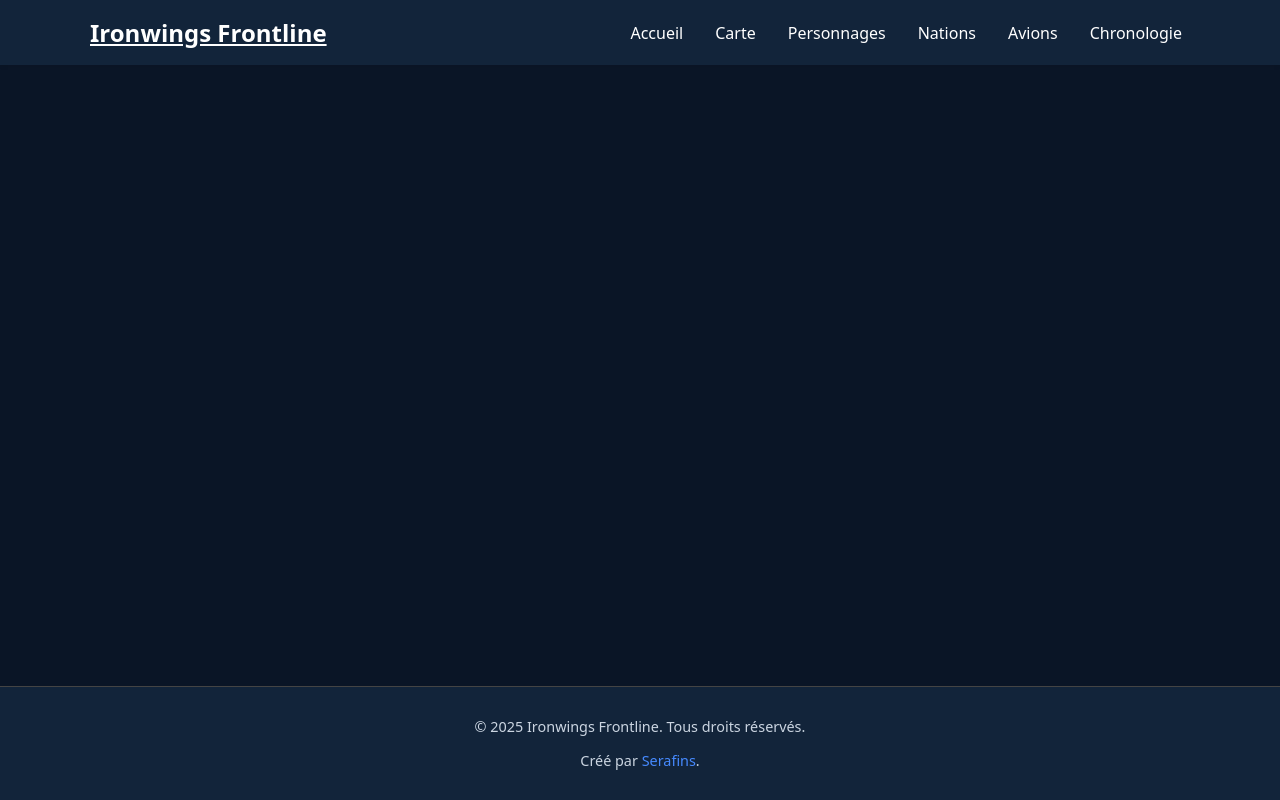
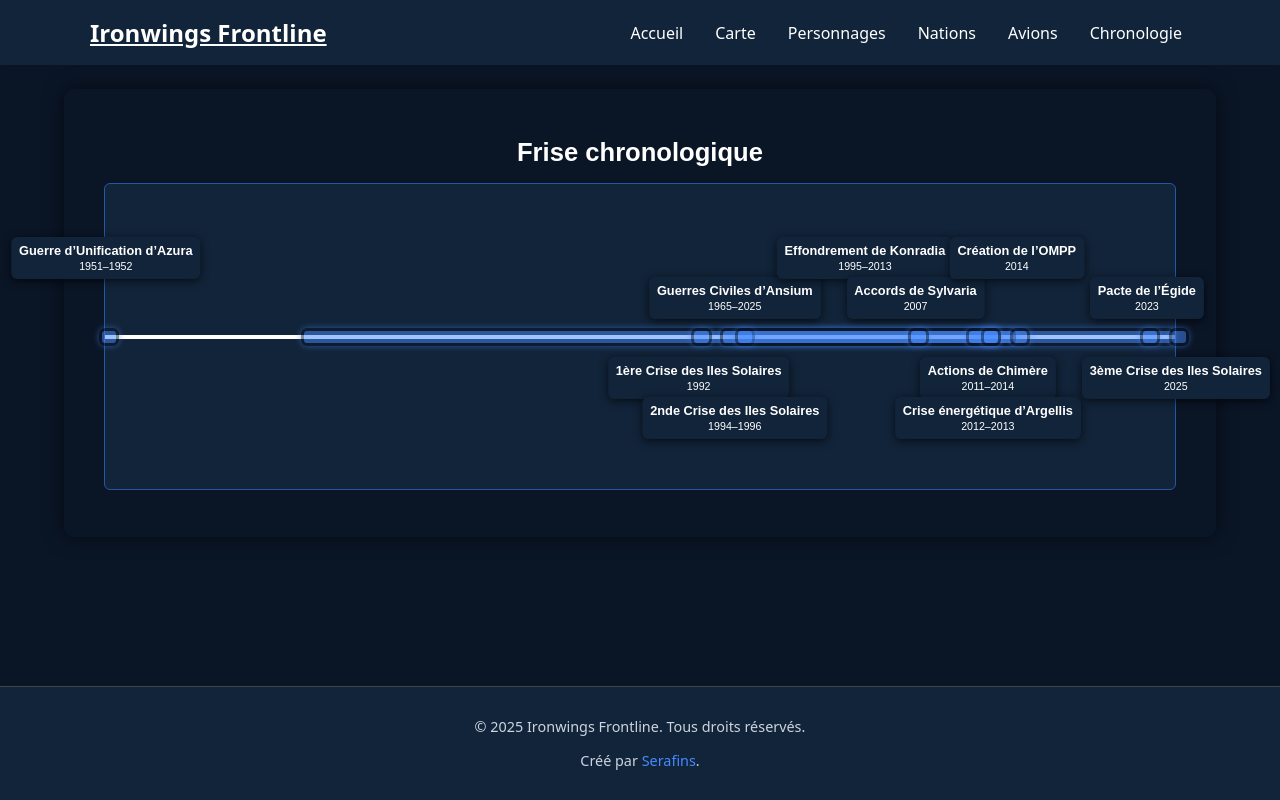
Before and after one commit to NeokoWorld/ironwing-frontline, a React (Vite) app: page /timeline in a window 1280 px wide. Built offline with nearby package versions, Linux system fonts and the light colour scheme.

Commit message:
feat: timeline working

```diff
--- a/src/App.tsx
+++ b/src/App.tsx
@@ -10,7 +10,7 @@ import Characters from './pages/Characters';
 import CharacterDetailPage from './pages/CharacterDetail';
 import Nations from './pages/Nations';
 import Aircrafts from './pages/Aircrafts';
-//import TimeLine from './pages/TimeLine';
+import TimeLine from './pages/TimeLine';
 
 function App() {
   return (
@@ -25,6 +25,7 @@ function App() {
             <Route path="/characters/:slug" element={<CharacterDetailPage />} />
             <Route path="/nations" element={<Nations />} />
             <Route path="/aircrafts" element={<Aircrafts />} />
+            <Route path="/timeline" element={<TimeLine />} />
           </Routes>
         </main>
         <Footer />
--- a/src/data/parseTimeline.ts
+++ b/src/data/parseTimeline.ts
@@ -1,4 +1,4 @@
 import YAML from 'yaml';
-import raw from './timeLine.yaml?raw';
+import raw from './timeline.yaml?raw';
 
-export const timeLineData = YAML.parse(raw).timeLine;
+export const timelineData = YAML.parse(raw).timeline;
--- /dev/null
+++ b/src/pages/TimeLine.tsx
@@ -0,0 +1,169 @@
+import { useState, useMemo } from 'react';
+import { timelineData } from '../data/parseTimeline';
+import '../styles/TimeLine.css';
+
+type TimelineEvent = {
+  title: string;
+  years: string; // ex: "1992" ou "1994–1996"
+  summary: string;
+  consequences: string[];
+};
+
+type PositionedEvent = TimelineEvent & {
+  startYear: number;
+  endYear: number;
+  row: number;
+  leftPercent: number;
+  widthPercent: number;
+};
+
+export default function TimeLine() {
+  const [selectedEvent, setSelectedEvent] = useState<TimelineEvent | null>(null);
+  const [hoveredIndex, setHoveredIndex] = useState<number | null>(null);
+
+  // Extraire toutes les années (début et fin)
+  const years = useMemo(() => {
+    return timelineData.flatMap((e: TimelineEvent) => {
+      const parts = e.years.split('–');
+      return parts.length === 2
+        ? [parseInt(parts[0]), parseInt(parts[1])]
+        : [parseInt(parts[0])];
+    });
+  }, []);
+
+  const minYear = Math.min(...years);
+  const maxYear = Math.max(...years);
+  const totalYears = maxYear - minYear;
+
+  // Position en % sur la timeline
+  const getPosition = (start: number) =>
+    ((start - minYear) / totalYears) * 100;
+  const getWidth = (start: number, end: number) =>
+    ((end - start || 1) / totalYears) * 100;
+
+  const positionedEvents: PositionedEvent[] = useMemo(() => {
+    const rows: { endYear: number }[] = [];
+    const res: PositionedEvent[] = [];
+
+    timelineData.forEach((event: TimelineEvent) => {
+      const parts = event.years.split('–');
+      const startYear = parseInt(parts[0]);
+      const endYear = parts.length === 2 ? parseInt(parts[1]) : startYear;
+
+      // Trouver une ligne libre (pas de chevauchement)
+      let row = 0;
+      while (row < rows.length) {
+        if (startYear > rows[row].endYear) break;
+        row++;
+      }
+
+      if (row === rows.length) rows.push({ endYear: endYear });
+      else rows[row].endYear = endYear;
+
+      res.push({
+        ...event,
+        startYear,
+        endYear,
+        row,
+        leftPercent: getPosition(startYear),
+        widthPercent: getWidth(startYear, endYear),
+      });
+    });
+
+    return res;
+  }, [getPosition, getWidth]);
+
+  return (
+    <main className="timeline-container">
+      <h1 className="intro-text">Frise chronologique</h1>
+
+      <div className="timeline-bar">
+        {/* Ligne principale horizontale */}
+        <div className="timeline-line" />
+
+        {/* Barres événements */}
+        {positionedEvents.map((event, idx) => (
+          <div
+            key={idx}
+            className={`event-bar${hoveredIndex === idx ? ' highlight' : ''}`}
+            style={{
+              left: `${event.leftPercent - 0.6}%`,
+              width: `${event.widthPercent}%`,
+              top: '50%',
+              transform: 'translateY(-50%)',
+            }}
+            title={`${event.title} (${event.years})`}
+            onClick={() => setSelectedEvent(event)}
+            onMouseEnter={() => setHoveredIndex(idx)}
+            onMouseLeave={() => setHoveredIndex(null)}
+          />
+        ))}
+
+        {/* Bulles/titres */}
+        {positionedEvents.map((event, idx) => (
+          <div
+            key={`bubble-${idx}`}
+            className={`event-bubble${hoveredIndex === idx ? ' highlight' : ''}`}
+            style={{
+              left: `${event.leftPercent + event.widthPercent / 2 - 0.6}%`,
+              top: (() => {
+                const pos = idx % 4;
+                if (pos === 0) return 'calc(50% - 100px)';
+                if (pos === 1) return 'calc(50% - 60px)';
+                if (pos === 2) return 'calc(50% + 20px)';
+                return 'calc(50% + 60px)';
+              })(),
+              transform: 'translateX(-50%)',
+            }}
+            onClick={() => setSelectedEvent(event)}
+            onMouseEnter={() => setHoveredIndex(idx)}
+            onMouseLeave={() => setHoveredIndex(null)}
+            title={`${event.title} (${event.years})`}
+          >
+            <div className="event-label">
+              <strong>{event.title}</strong>
+              <br />
+              <small>{event.years}</small>
+            </div>
+          </div>
+        ))}
+      </div>
+
+      {selectedEvent && (
+        <EventModal
+          event={selectedEvent}
+          onClose={() => setSelectedEvent(null)}
+        />
+      )}
+    </main>
+  );
+}
+
+function EventModal({
+  event,
+  onClose,
+}: {
+  event: TimelineEvent;
+  onClose: () => void;
+}) {
+  return (
+    <div className="modal-overlay" onClick={onClose}>
+      <div className="modal-content" onClick={(e) => e.stopPropagation()}>
+        <button className="modal-close" onClick={onClose}>
+          ×
+        </button>
+        <h2>{event.title}</h2>
+        <p>
+          <strong>Période :</strong> {event.years}
+        </p>
+        <p>{event.summary}</p>
+        <h3>Conséquences</h3>
+        <ul>
+          {event.consequences.map((item, idx) => (
+            <li key={idx}>{item}</li>
+          ))}
+        </ul>
+      </div>
+    </div>
+  );
+}
--- a/src/styles/TimeLine.css
+++ b/src/styles/TimeLine.css
@@ -1,46 +1,123 @@
-.timeline-page {
-    padding: 2rem;
+.timeline-container {
+  max-width: none !important;
+  width: 90vw;
+  height: 35vw;
+  margin-top: 1.5rem;
+  margin-left: calc(-45vw + 50%);
+  padding: 2rem 2.5rem; /* un peu d'espace horizontal */
+  box-sizing: border-box;
+  font-family: Arial, sans-serif;
+  user-select: none;
+  color: var(--color-text);
+  background-color: var(--color-bg);
+  border-radius: 10px;
+  box-shadow: 0 0 20px #0008;
+  overflow: visible;
 }
 
-  .timeline-container {
-    position: relative;
-    height: 150px;
-    overflow-x: auto;
-    border-bottom: 2px solid #ccc;
-    margin-top: 2rem;
+.intro-text {
+  text-align: center;
+  margin-bottom: 1rem;
+  font-weight: 600;
+  font-size: 1.6rem;
+  color: var(--color-primary);
 }
 
 .timeline-bar {
+  position: relative;
+  background: var(--color-secondary);
+  border-radius: 6px;
+  box-sizing: border-box;
+  border: 1px solid #2557a7;
+  height: 80%;
+}
+
+
+/* Ligne principale horizontale */
+.timeline-line {
   position: absolute;
   top: 50%;
   left: 0;
   right: 0;
   height: 4px;
-    background: #888;
+  background: var(--color-primary);
+  z-index: 1;
   transform: translateY(-50%);
 }
 
-  .timeline-event {
+/* Barres événements */
+.event-bar {
   position: absolute;
-    top: 0;
-    height: 100px;
+  height: 12px;
+  border-radius: 6px;
+  border-color: var(--color-bg);
+  border-style: solid ;
+  background: var(--color-accent);
   cursor: pointer;
+  opacity: 0.5;
+  transition: opacity 0.3s, box-shadow 0.3s;
+  z-index: 5;
+  box-shadow: 0 0 6px var(--color-accent);
 }
 
-  .timeline-dot {
+.event-bar:hover {
+  opacity: 1;
+  box-shadow: 0 0 12px var(--color-accent);
+}
+
+/* Bulles avec titre sous barre */
+.event-bubble {
+  position: absolute;
+  top: calc(50% + 20px); /* sous la ligne */
+  transform: translateX(-50%);
+  cursor: pointer;
+  z-index: 10;
+  text-align: center;
+  width: max-content;
+  max-width: 200px;
+  color: var(--color-primary);
+  font-size: 0.8rem;
+  user-select: none;
+  transition: color 0.3s;
+}
+
+.event-bubble:hover {
+  color: var(--color-accent);
+}
+
+.event-bubble .dot {
+  display: block;
+  margin: 0 auto 6px auto;
   width: 14px;
   height: 14px;
-    background-color: #007acc;
+  background: var(--color-accent);
   border-radius: 50%;
-    margin: 0 auto;
-    margin-bottom: 5px;
+  box-shadow: 0 0 8px var(--color-accent);
 }
 
-  .timeline-label {
-    font-size: 0.75rem;
-    text-align: center;
-    max-width: 150px;
-    white-space: nowrap;
-    overflow: hidden;
-    text-overflow: ellipsis;
+.event-label {
+  background: var(--color-secondary);
+  border-radius: 6px;
+  padding: 6px 8px;
+  box-shadow: 0 2px 8px #000a;
+  pointer-events: none;
+  user-select: none;
+  line-height: 1.2;
 }
+
+.event-bar.highlight {
+  opacity: 1 !important;
+  box-shadow: 0 0 18px 4px var(--color-accent);
+  background-color: var(--color-accent);
+  z-index: 20;
+}
+
+.event-bubble.highlight {
+  color: var(--color-accent);
+  z-index: 25;
+  font-weight: 600;
+}
+
+.event-bubble.highlight .event-label {
+  box-shadow: 0 4px 15px var(--color-accent);
+}
--- a/src/styles/index.css
+++ b/src/styles/index.css
@@ -1,8 +1,8 @@
 :root {
-  --color-bg: #0a1526;       /* Bleu nuit profond */
-  --color-secondary: #12243a; /* Surfaces secondaires légèrement plus claires */
-  --color-primary: #ffffff;   /* Texte très clair */
-  --color-accent: #468aff;    /* Bleu éclatant pour les éléments actifs */
+  --color-bg: #0a1526;
+  --color-secondary: #12243a;
+  --color-primary: #ffffff;
+  --color-accent: #468aff;
   --color-text: #cbd5e1;
   margin: 0 auto;
   text-align: center;
```
Also changed, not shown: src/data/timeline.yaml (renamed from src/data/timeLine.yaml, +13 -13 lines). Lines whose indentation alone changed are shown as unchanged.
